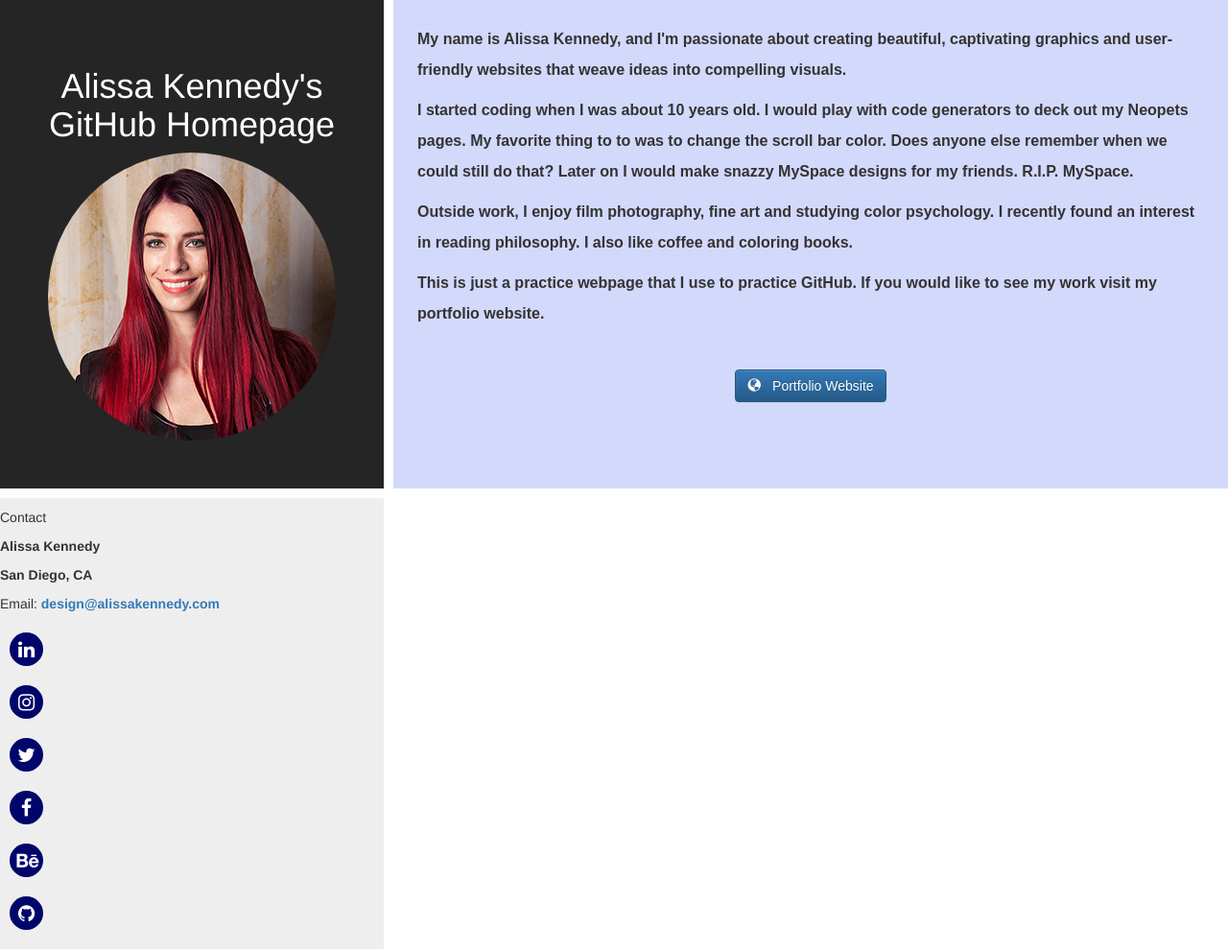
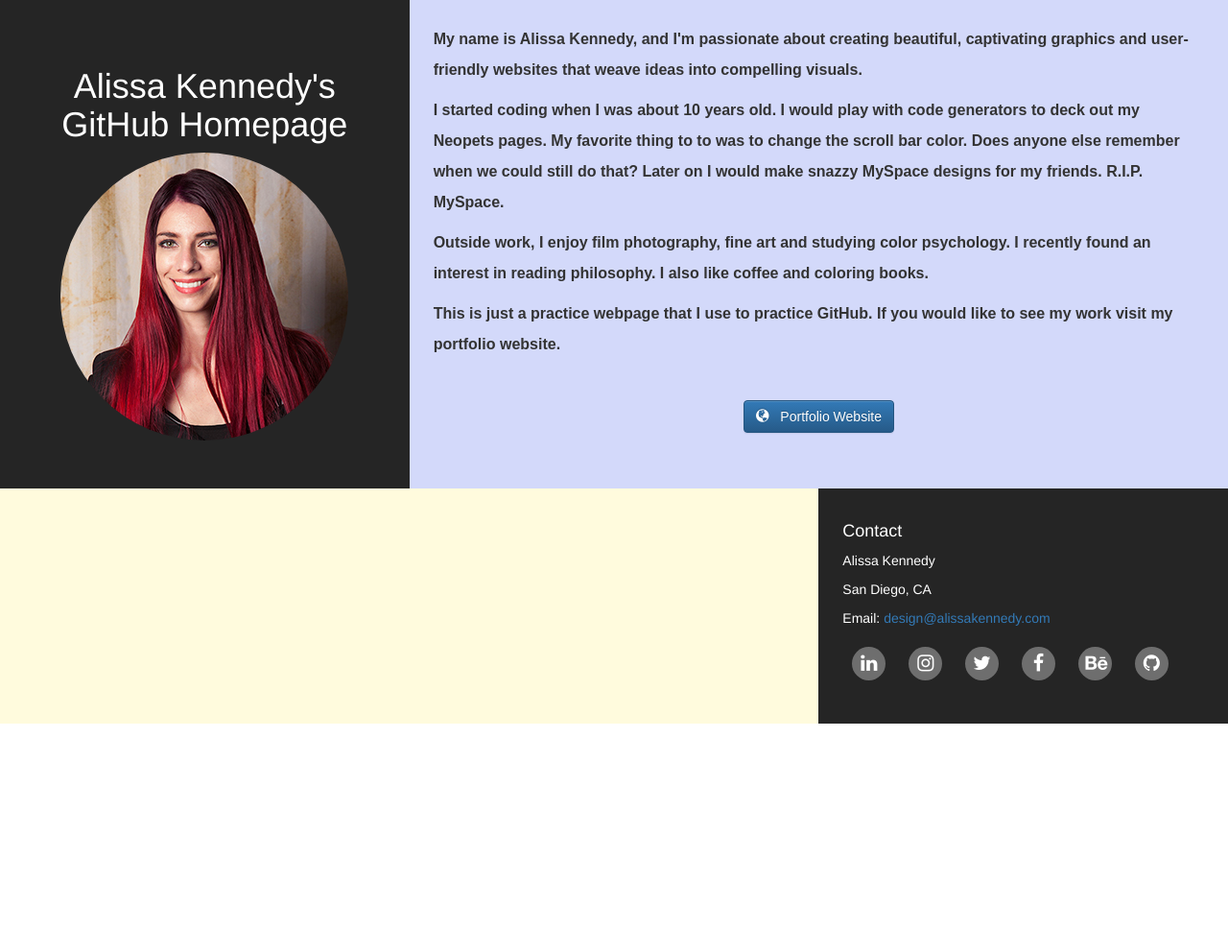
Before and after one commit to AlissaKennedy/alissakennedy.github.io, a plain HTML site: page index.html in a window 1280 px wide. Shown: the whole page at 96% size. After the commit the page ends 800 px from the top, so only its background shows below. Drawn offline with Linux system fonts and the light colour scheme.

Commit message:
updated grid layout
3 col and colspan.

```diff
--- a/index.html
+++ b/index.html
@@ -14,10 +14,10 @@
 
 <body>
 <div class="container">
-    <div class="hello">
+    <div id="hello">
       <h1>Alissa Kennedy's GitHub Homepage</h1>
       <img src="images/alissa-kennedy.jpg" width="300" height="300" alt="" class="round-img"> </div>
-    <div class="about gradient-bg">
+    <div id="about" class="gradient-bg">
       <p> My name is Alissa Kennedy, and I'm passionate about creating beautiful, captivating graphics and user-friendly websites that weave ideas into compelling visuals.</p>
       <p> I started coding when I was about 10 years old. I would play with code generators to deck out my Neopets pages. My favorite thing to to was to change the scroll bar color. Does anyone else remember when we could still do that? Later on I would make snazzy MySpace designs for my friends. R.I.P. MySpace.</p>
       <p> Outside work, I enjoy film photography, fine art and studying color psychology. I recently found an interest in reading philosophy. I also like coffee and coloring books.</p>
@@ -28,13 +28,13 @@
       </a> </div>
   <!-- end row-->
 
-	<div class="reportcard">
-		<p><p class="title">
-							Contact
-						</p>
-                        <p><strong>Alissa Kennedy</strong></p>
-                        <p><strong>San Diego, CA</strong></p>
-						<p>Email: <b><a href="mailto:design@alissakennedy.com" target="_top">design@alissakennedy.com</a></b></p>
+	<div id="reportcard"></div>
+
+	<div id="contact">
+		<h4>Contact</h4>
+		<p>Alissa Kennedy</p>
+		<p>San Diego, CA</p>
+		<p>Email: <a href="mailto:design@alissakennedy.com" target="_top">design@alissakennedy.com</a></p>
 		<ul class="social">
 			<li>
 				<a href="https://www.linkedin.com/in/alissakennedy" target="_blank">
@@ -67,7 +67,7 @@
 				</a>
 			</li>
 		</ul>
-</p>
+
 	</div>
 </div>
 <!-- end container -->
--- a/styles.css
+++ b/styles.css
@@ -8,37 +8,55 @@
 
 .container {
   display: grid;
-  grid-template-columns: 400px 1fr;
+  grid-template-columns: repeat(3, [col-start] 1fr);
   grid-template-rows: 2;
-  grid-gap: 10px;
-  width: 100vw;
-  height: 100vh;
-  height:100%;
+  grid-gap: 0;
+  width: 100%;
+ /*  height: 100vh;
+  height:100%;*/
   padding:0;
 }
 
 h1 {text-align: center;}
 
-.hello {
-	grid-column: 1;
+#hello, #about, #reportcard, #contact {
+	    padding:25px;
+}
+
+#hello, #contact {
+	background-color:#252525;
+	color: white;
+}
+
+#hello {
+	grid-column: col-start 1;
 	grid-row: 1;
-	background-color:#252525;
-	color:white;
 	padding:50px;
 }
-.about {
-	grid-column: 2;
+#about {
+	grid-column: col-start 2 / span 2;
 	grid-row: 1;
-	padding-left: 50px;
+	overflow: hidden;
+    text-align: left;
+    font-family: sans-serif;
+    font-size: 16px;
+    font-weight:bold;
+    line-height: 2;
 }
 
-.reportcard {
-	grid-column: 1;
+#reportcard {
+	grid-column: col-start 1 / span 2;
 	grid-row: 2;
-	background-color: #eee;
+	background-color:#FFFBDD;
+
 
 }
 
+#contact {
+	grid-column: col-start 3;
+	grid-row: 2;
+
+}
 
 	/* Fonts */
 
@@ -46,13 +64,18 @@ h1 {text-align: center;}
     font-size: 20px;
     color: #ffffff;
     transition: background 0.3s ease;
-    background-color: #00056b;
+    background-color: #6E6E6E;
     width: 35px;
     height: 35px;
     text-align: center;
     border-radius: 50%;
     padding: 7.5px;
     margin: 10px;
+}
+
+.social li {
+	display: inline-block;
+
 }
 
 .round-img {
@@ -63,14 +86,6 @@ h1 {text-align: center;}
 }
 
 .gradient-bg {
-    overflow: hidden;
-    text-align: left;
-    font-family: sans-serif;
-    font-size: 16px;
-    font-weight:bold;
-    line-height: 2;
-    padding:25px;
-
 
 -webkit-animation: glow linear 30s infinite;
     animation: glow linear 30s infinite; }
```
Lines whose indentation alone changed are shown as unchanged.
